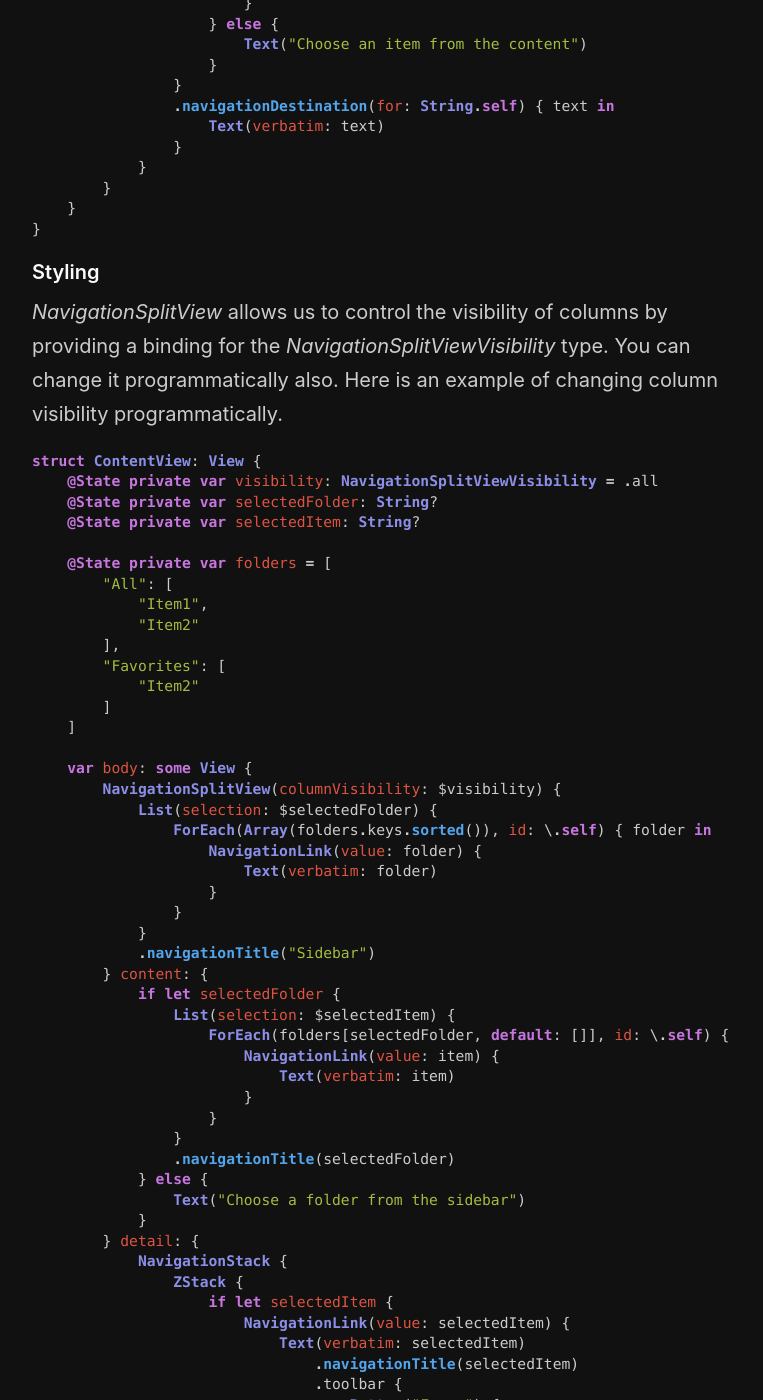
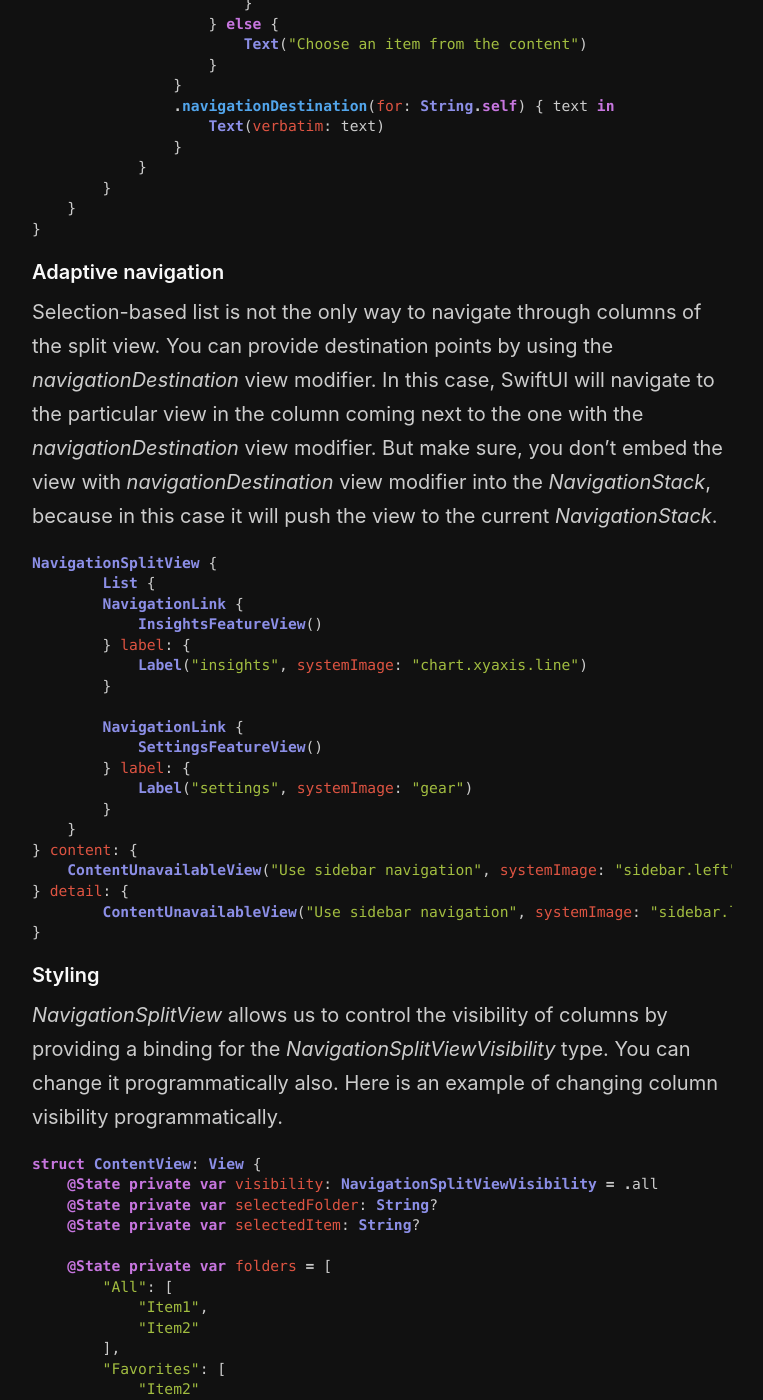
Before and after one commit to mecid/mecid.github.io, a Jekyll site: the page built from _posts/2022-10-18-mastering-navigationsplitview-in-swiftui.md, in a window 1280 px wide and 1400 px high, scrolled down 3759 px. Shown: the whole window, without its empty margins (258-1021 px from the left). Built offline with Jekyll 4.4.1, drawn with Linux system fonts in a browser that asks for light colours.

Commit message:
split view post updated

````diff
--- a/_posts/2022-10-18-mastering-navigationsplitview-in-swiftui.md
+++ b/_posts/2022-10-18-mastering-navigationsplitview-in-swiftui.md
@@ -156,6 +156,30 @@ struct ContentView: View {
     }
 }
 ```
+#### Adaptive navigation
+Selection-based list is not the only way to navigate through columns of the split view. You can provide destination points by using the *navigationDestination* view modifier. In this case, SwiftUI will navigate to the particular view in the column coming next to the one with the *navigationDestination* view modifier. But make sure, you don't embed the view with *navigationDestination* view modifier into the *NavigationStack*, because in this case it will push the view to the current *NavigationStack*.
+
+```swift
+NavigationSplitView {
+	List {
+        NavigationLink {
+            InsightsFeatureView()
+        } label: {
+            Label("insights", systemImage: "chart.xyaxis.line")
+        }
+
+        NavigationLink {
+            SettingsFeatureView()
+        } label: {
+            Label("settings", systemImage: "gear")
+        }
+    }
+} content: {
+    ContentUnavailableView("Use sidebar navigation", systemImage: "sidebar.left")
+} detail: {
+	ContentUnavailableView("Use sidebar navigation", systemImage: "sidebar.left")
+}
+```
 
 #### Styling
 *NavigationSplitView* allows us to control the visibility of columns by providing a binding for the *NavigationSplitViewVisibility* type. You can change it programmatically also. Here is an example of changing column visibility programmatically.
````
